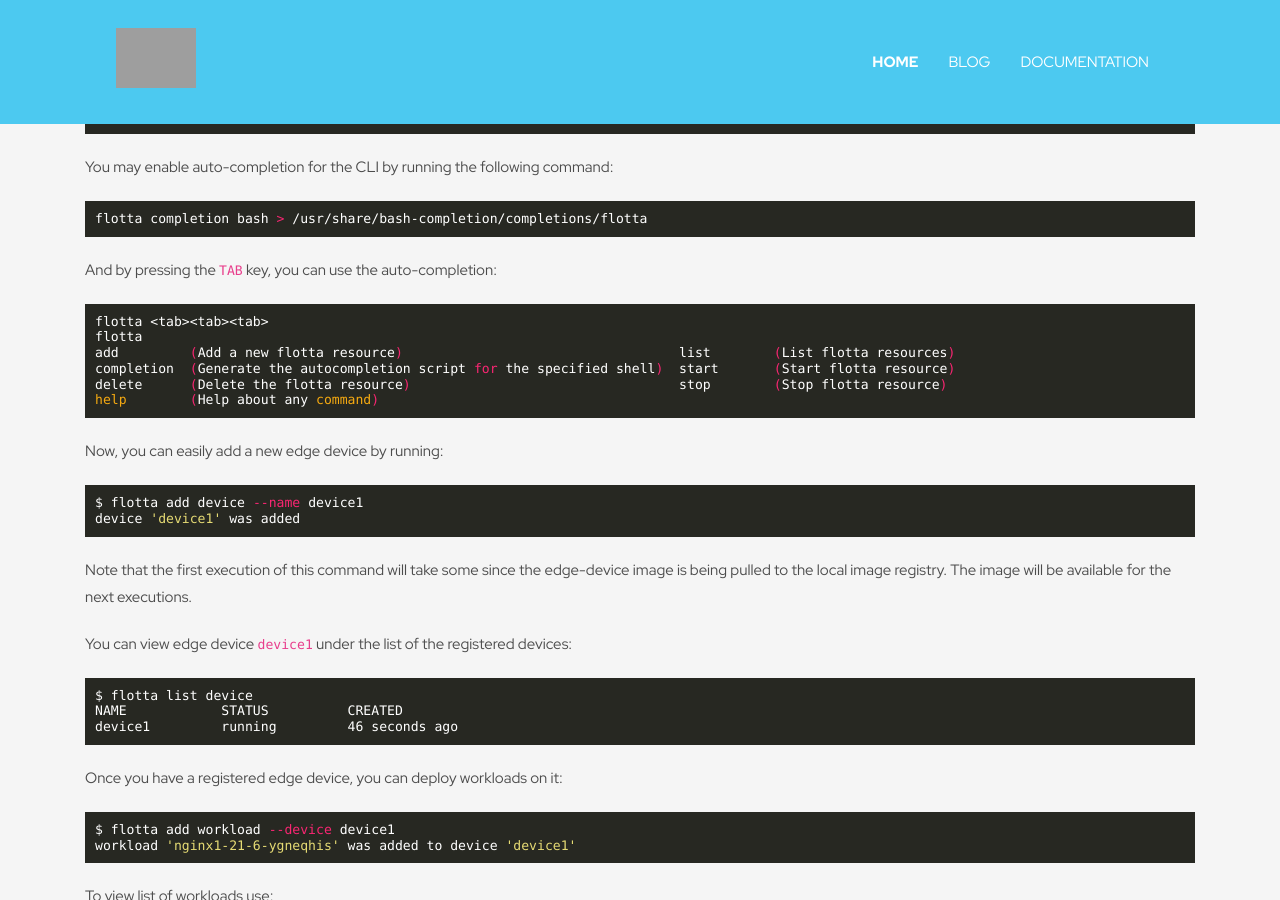
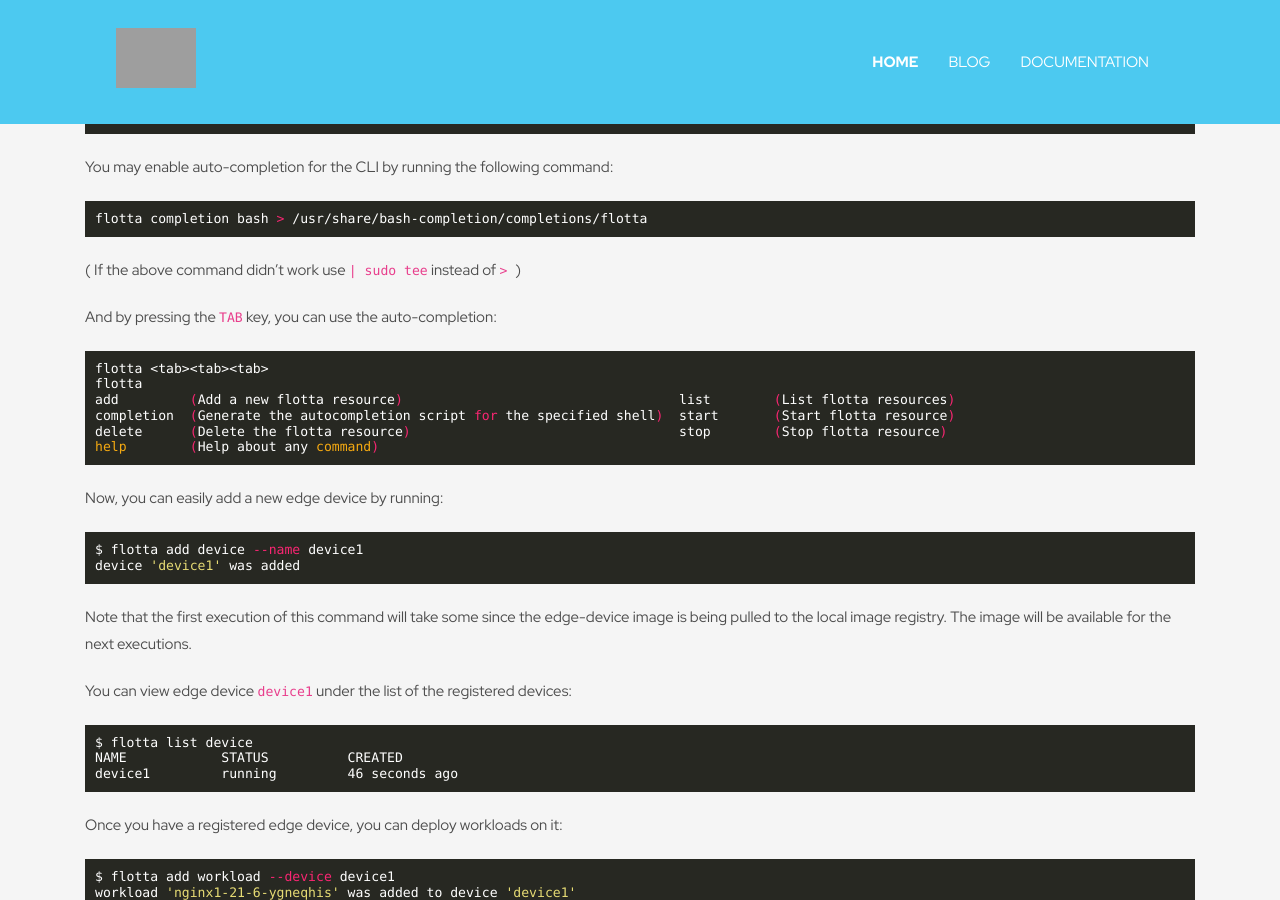
Before and after one commit to project-flotta/project-flotta.github.io, a Jekyll site: the page built from _posts/2022-07-20-developer-cli.markdown, in a window 1280 px wide and 900 px high, scrolled down 355 px. Built offline with Jekyll 4.4.1, drawn with Linux system fonts in a browser that asks for light colours; a script that is not in the unit is left out; grey boxes are pictures that could not be loaded.

Commit message:
added additional command for tab completion

````diff
--- a/_posts/2022-07-20-developer-cli.markdown
+++ b/_posts/2022-07-20-developer-cli.markdown
@@ -28,6 +28,8 @@
 ```shell
 flotta completion bash > /usr/share/bash-completion/completions/flotta
 ```
+( If the above command didn't work use `| sudo tee` instead of  `> ` )
+
 And by pressing the `TAB` key, you can use the auto-completion:
 ```shell
 flotta <tab><tab><tab>
````
